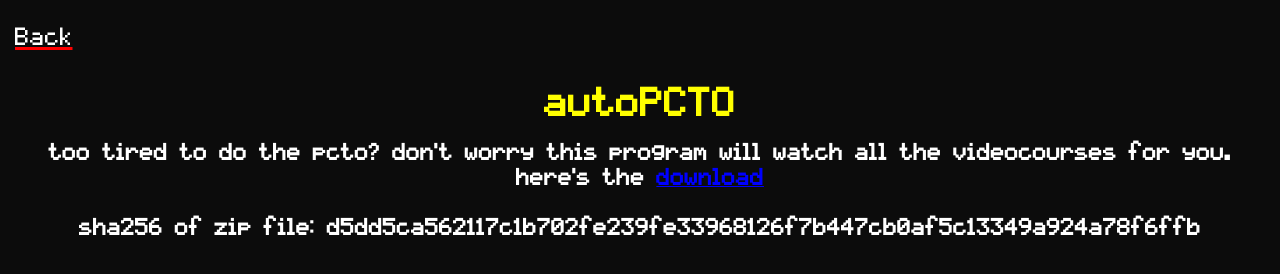
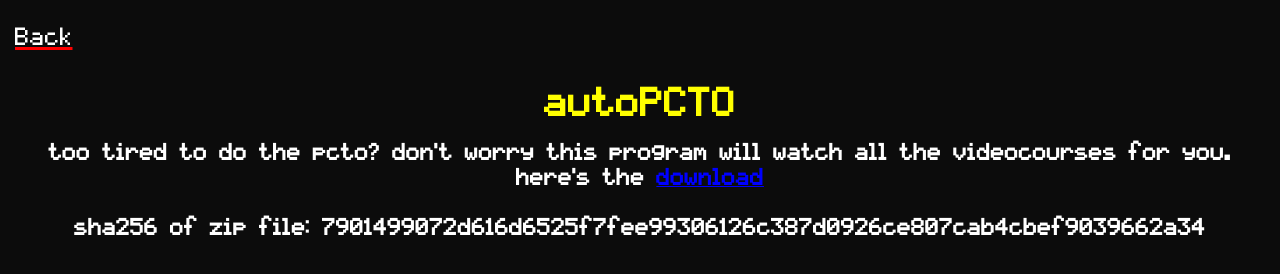
Before and after one commit to yuti-one/yuti-one.github.io, a plain HTML site: page autoPCTO.html in a window 1280 px wide. Drawn offline with Linux system fonts and the light colour scheme.

Commit message:
Update autoPCTO.html

```diff
--- a/autoPCTO.html
+++ b/autoPCTO.html
@@ -33,7 +33,7 @@
                  <a style="color: blue" href="files/autoPCTO.zip">download</a>
             </span>
             <br><br>
-            sha256 of zip file: d5dd5ca562117c1b702fe239fe33968126f7b447cb0af5c13349a924a78f6ffb
+            sha256 of zip file: 7901499072d616d6525f7fee99306126c387d0926ce807cab4cbef9039662a34
 
         </h3>
 
```
